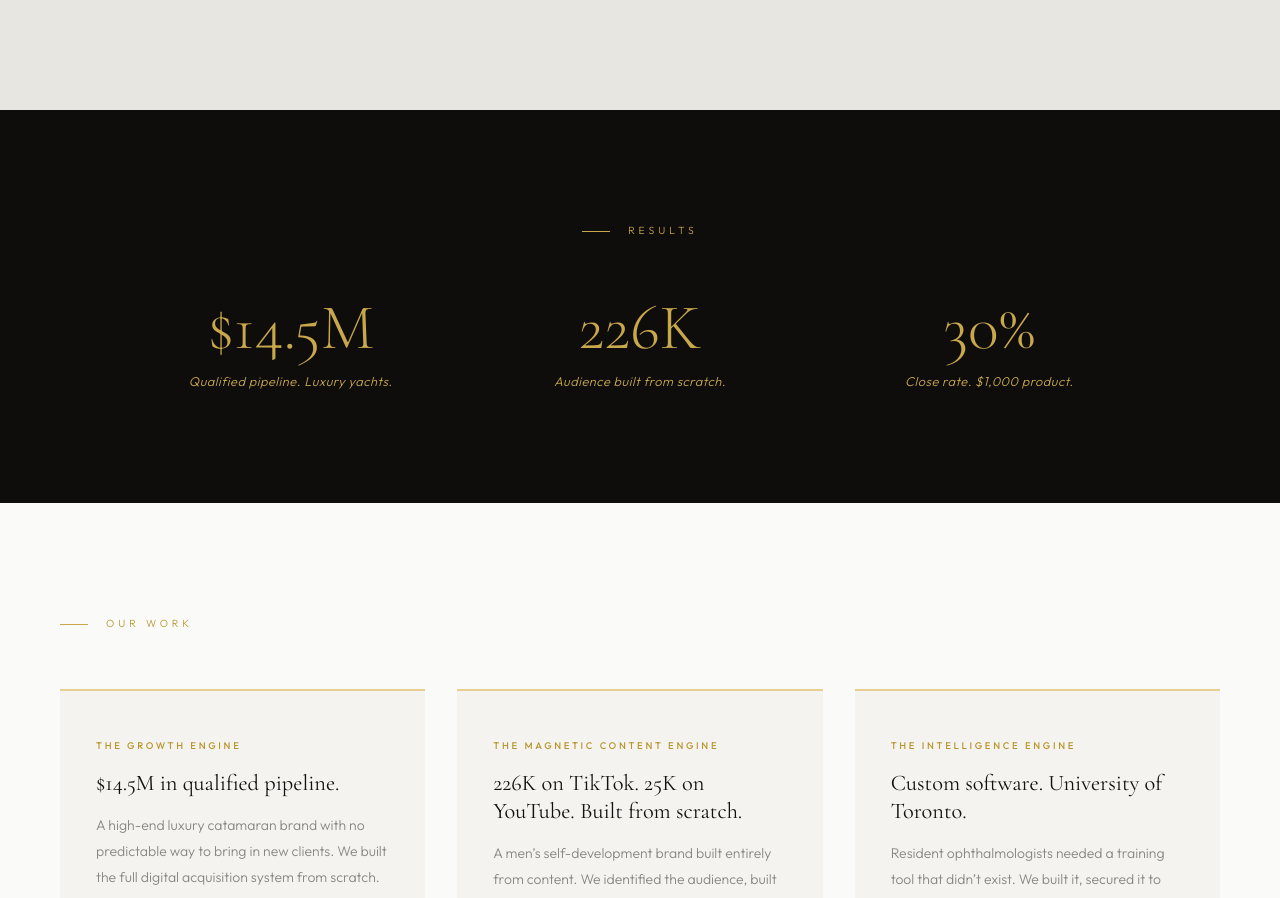
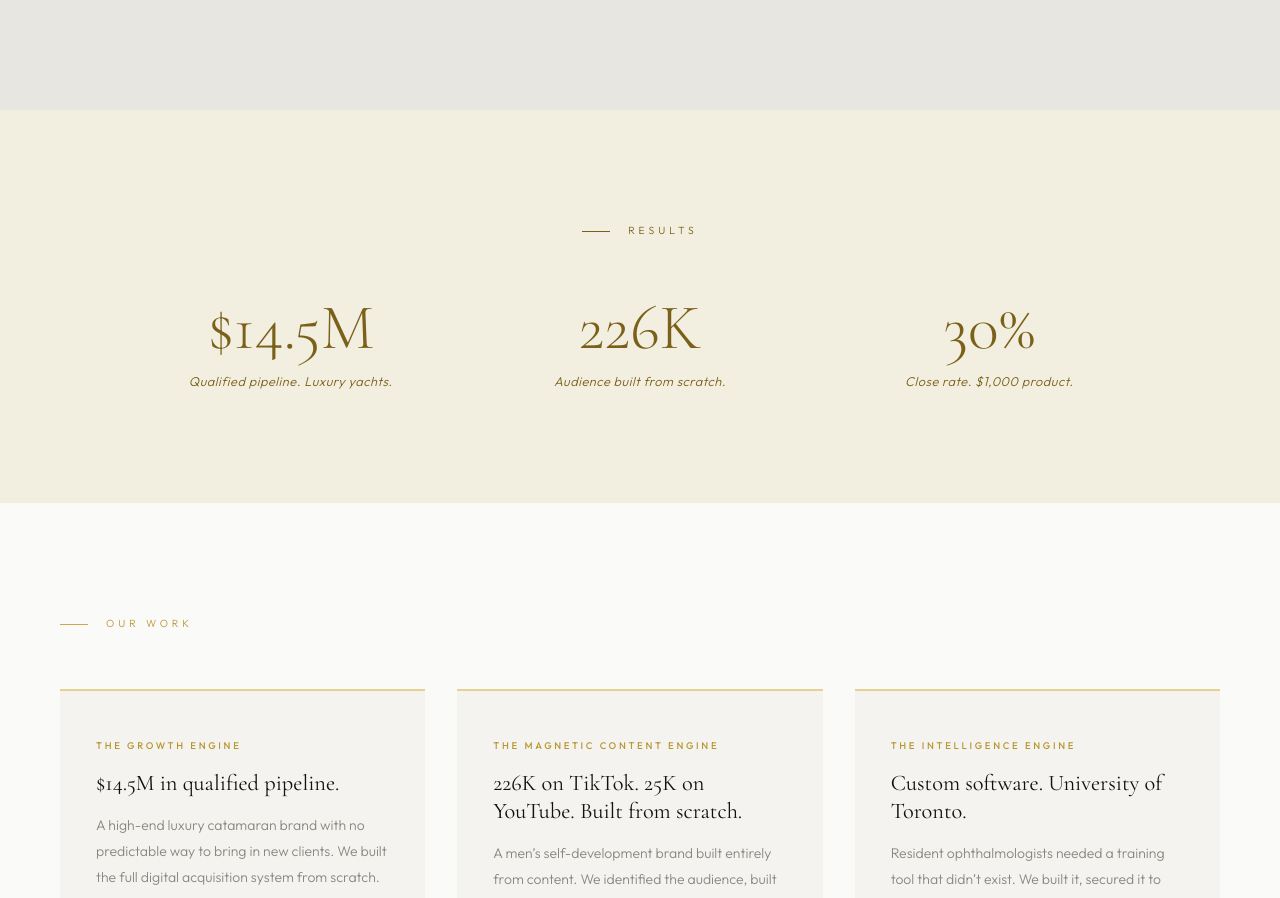
Before and after one commit to abhichandai/nava45, a Next.js app: page / in a window 1280 px wide. Shown: the part 3249-4147 px from the top of the page. Built offline with nearby package versions, Linux system fonts and the light colour scheme.

Commit message:
Gold wash Results bg, darker gold numerals, testimonial card hover lift

```diff
--- a/app/globals.css
+++ b/app/globals.css
@@ -335,7 +335,15 @@ section { padding: 112px 60px; }
 
 /* ─── RESULTS ─────────────────────────────────────────────────────────────── */
 
-.results-section { background: #0E0D0C; text-align: center; }
+.results-section {
+  background: color-mix(in srgb, #B8962E 12%, #FAFAF8);
+  text-align: center;
+}
+
+[data-theme="dark"] .results-section {
+  background: color-mix(in srgb, #B8962E 10%, #0E0D0C);
+}
+
 .results-inner { max-width: 1000px; margin: 0 auto; }
 
 .results-grid {
@@ -356,24 +364,25 @@ section { padding: 112px 60px; }
   font-family: 'Cormorant Garamond', serif;
   font-size: clamp(3rem, 5vw, 4.5rem);
   font-weight: 300;
-  color: var(--gold-400);
+  color: var(--gold-800);
   line-height: 1;
 }
 
 .results-label {
   font-size: 0.8rem;
-  color: var(--gold-400);
+  color: var(--gold-800);
   font-style: italic;
   letter-spacing: 0.04em;
   line-height: 1.5;
 }
 
 .results-section .section-label {
-  color: var(--gold-400);
+  color: var(--gold-800);
+  justify-content: center;
 }
 
 .results-section .section-label::before {
-  background: var(--gold-400);
+  background: var(--gold-800);
 }
 
 /* ─── THE WORK ────────────────────────────────────────────────────────────── */
@@ -554,6 +563,12 @@ section { padding: 112px 60px; }
   padding: 40px 36px;
   box-shadow: 0 2px 12px rgba(0,0,0,0.05);
   position: relative;
+  transition: box-shadow 0.3s ease, transform 0.3s ease;
+}
+
+.testimonial-card:hover {
+  transform: translateY(-4px);
+  box-shadow: 0 8px 32px rgba(184,150,46,0.18), 0 2px 8px rgba(0,0,0,0.06);
 }
 
 .quote-mark {
--- a/app/page.tsx
+++ b/app/page.tsx
@@ -140,7 +140,7 @@ export default function Home() {
       {/* Results */}
       <section className="results-section">
         <div className="results-inner">
-          <p className="section-label" style={{ justifyContent: 'center' }}>Results</p>
+          <p className="section-label">Results</p>
           <div className="results-grid">
             <div className="results-stat">
               <span className="results-number">$14.5M</span>
```
Also changed, not shown: 1 other file (tests, documents, lock files or other folders).
